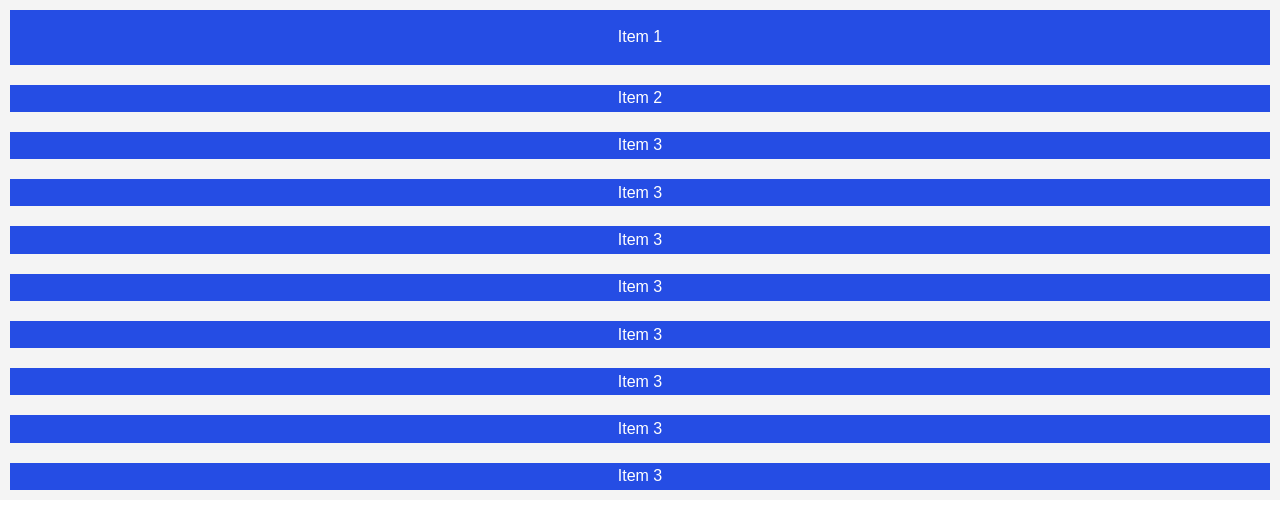
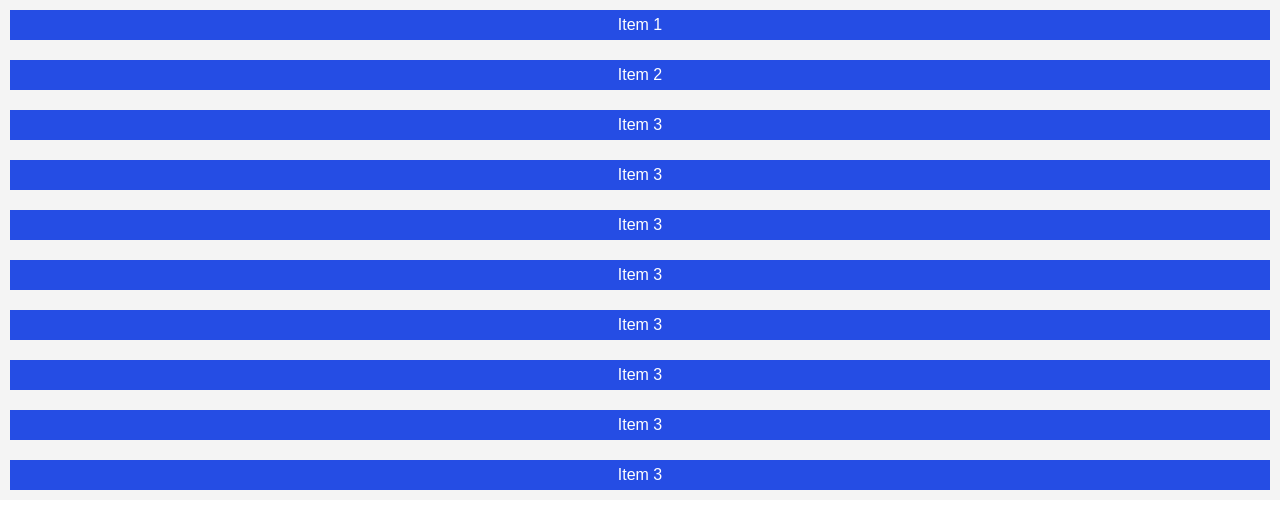
Before and after one commit to sauceuke/Flexbox, a plain HTML site: page index.html in a window 1280 px wide. Drawn offline with Linux system fonts and the light colour scheme.

Commit message:
flexbox
experiementing with flexbox

```diff
--- a/style.css
+++ b/style.css
@@ -21,7 +21,7 @@ body {
 }
 
 .item {
-    flex-basis: 100px;
+    flex: 1;
     height: 100px;
     background: #254DE4;
     color: #FFF;
@@ -33,13 +33,12 @@ body {
 }
 
 .item:nth-of-type(1) {
-    flex-grow: 1;
-    flex-basis: 200px;
+    flex-shrink: 1;
 }
 
 .item:nth-of-type(2) {
-    flex-grow: 2;
+    flex-shrink: 2;
 }
 .item:nth-of-type(3) {
-    flex-grow: 1;
+    flex-shrink: 3;
 }
```
